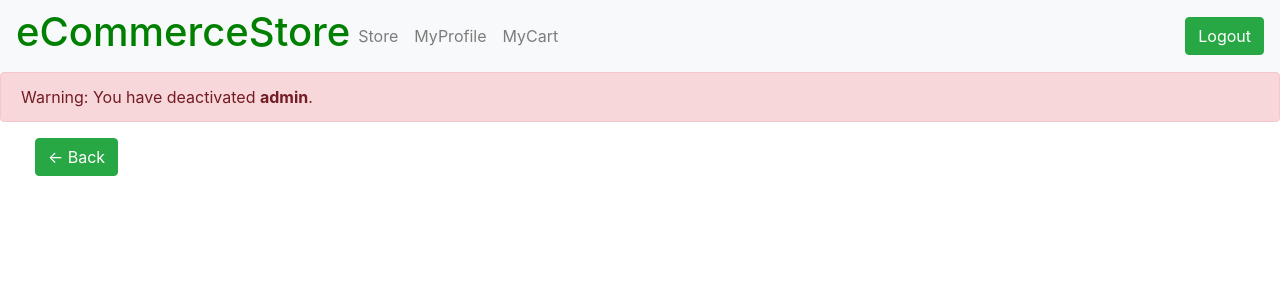
After one commit to JansonSiy/eCommerceApp, a Django app: page /store/4/activate/ in a window 1280 px wide. The commit adds this page. Shown: the top 300 px of the page. Run offline with Django 3.2, Linux system fonts and the light colour scheme; data comes from the database, SQL or seed files in the repository; both versions use the stored data as it was after the commit; some libraries are stand-ins or nearby versions.

Commit message:
finished user activation feature

```diff
--- a/eCommerceApp/projectFolder_eCommerceApp/store/models.py
+++ b/eCommerceApp/projectFolder_eCommerceApp/store/models.py
@@ -9,7 +9,7 @@ from django.contrib.auth.models import User
 
 # ORM bridges the gap between the code & the database
 # import first - from store.models import *
-# python mange.py shell - like a console
+# python manage.py shell - like a console
 # from store.models import Profile - importing a model (ex. from appName.model.pyFile import className)
 # Profile.objects.all() - show all objects
 # profile = Profile() - creating an instance
--- /dev/null
+++ b/eCommerceApp/projectFolder_eCommerceApp/store/templates/store/activate.html
@@ -0,0 +1,18 @@
+{% extends 'store/base_logged_in.html' %}
+
+{% load static %}
+<link rel="stylesheet" type="text/css" href="{% static 'store/style.css' %}">
+
+{% block content %}
+    {% if user.profile.status == True %}
+        <div class="alert alert-success" role="alert">
+            Success: You have activated <strong>{{ user.username }}</strong>.
+        </div>
+    {% else %}
+        <div class="alert alert-danger" role="alert">
+            Warning: You have deactivated <strong>{{ user.username }}</strong>.
+        </div>
+    {% endif %}
+
+    <a class="btn btn-success marginLeft" href="{% url 'store:users' %}">&#x2190; Back</a>
+{% endblock content %}
--- a/eCommerceApp/projectFolder_eCommerceApp/store/templates/store/users.html
+++ b/eCommerceApp/projectFolder_eCommerceApp/store/templates/store/users.html
@@ -33,9 +33,9 @@
                             <td>{{ user.profile.address }}</td>
                             <td>
                                 {% if user.profile.status == True %}
-                                    <span class="active">Active</span>
+                                    <a class="badge bg-success white" href="{% url 'store:activate' user.id %}">Activated</a>
                                 {% elif user.profile.status == False %}
-                                    <span class="inactive">Inactive</span>
+                                    <a class="badge bg-warning text-dark" href="{% url 'store:activate' user.id %}">Deactivated</a>
                                 {% else %}
                                     <span class="pending">N/A</span>
                                 {% endif %}
--- a/eCommerceApp/projectFolder_eCommerceApp/store/url.py
+++ b/eCommerceApp/projectFolder_eCommerceApp/store/url.py
@@ -8,9 +8,11 @@ from . import views
 app_name = 'store'
 
 urlpatterns = [
-    # User & Profile model
+    # User model
+    path('users/', views.users, name='users'),
+    # Profile model
     path('profile/', views.profile, name='profile'),
-    path('users/', views.users, name='users'),
+    path('<int:user_id>/activate/', views.activate, name='activate'),
     # Product model
     path('mystore/', views.mystore, name='mystore'),
     path('<int:product_id>/details/', views.details, name='details'),
--- a/eCommerceApp/projectFolder_eCommerceApp/store/views.py
+++ b/eCommerceApp/projectFolder_eCommerceApp/store/views.py
@@ -9,11 +9,14 @@ from django.contrib.auth.decorators import login_required
 # template_name - The full name of a template to use or sequence of template names. If a sequence is given, the first template that exists will be used. See the template loading documentation for more information on how templates are found.
 # context - A dictionary of values to add to the template context. By default, this is an empty dictionary. If a value in the dictionary is callable, the view will call it just before rendering the template.
 
+# def users(request, profile_id):
 def users(request):
     current_user = request.user
     users = User.objects.all()
+    # profile = Profile.objects.get(pk=profile_id)
 
-    context = {'current_user': current_user, 'users': users}
+    context = {'current_user': current_user, 'users': users }
+    # context = {'current_user': current_user, 'users': users, 'profile': profile }
 
     return render(request, 'store/users.html', context)
 
@@ -107,6 +110,24 @@ def addToCart(request, product_id):
 
     # context = {'user': current_user, 'product': product, 'total_price': total_price}
 
+def activate(request, user_id):
+    current_user = request.user
+    user = User.objects.get(pk=user_id)
+
+    # associated model (you need to do this)
+    userProfile = user.profile
+
+    if userProfile.status == False:
+        userProfile.status = True
+        userProfile.save()
+    else:
+        userProfile.status = False
+        userProfile.save()
+
+    context = {'current_user': current_user, 'user': user}
+
+    return render(request, 'store/activate.html', context)
+
 # shorthand for template rendering - from django.shortcuts import render_template
 # def store(request):
 #     context = {}
```
Also changed, not shown: eCommerceApp/projectFolder_eCommerceApp/db.sqlite3, 3 other files.
